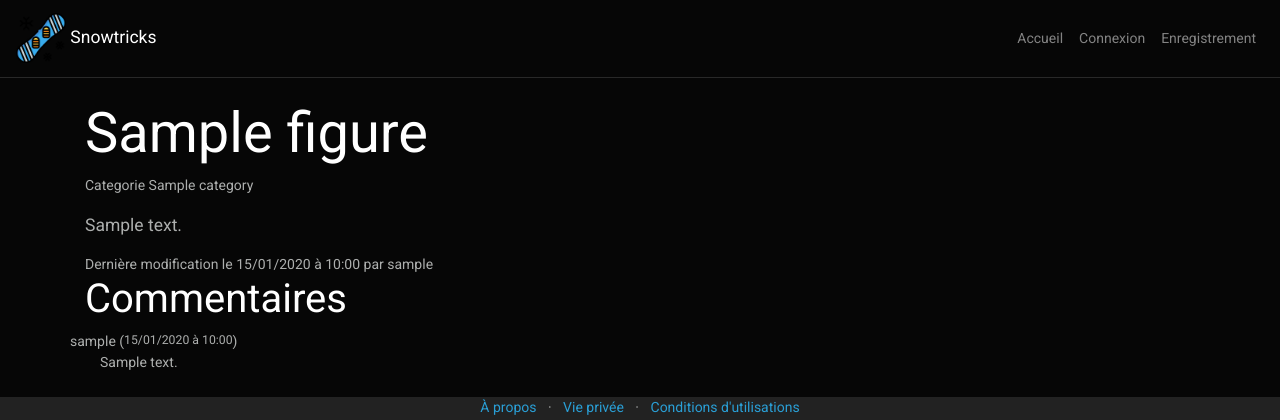
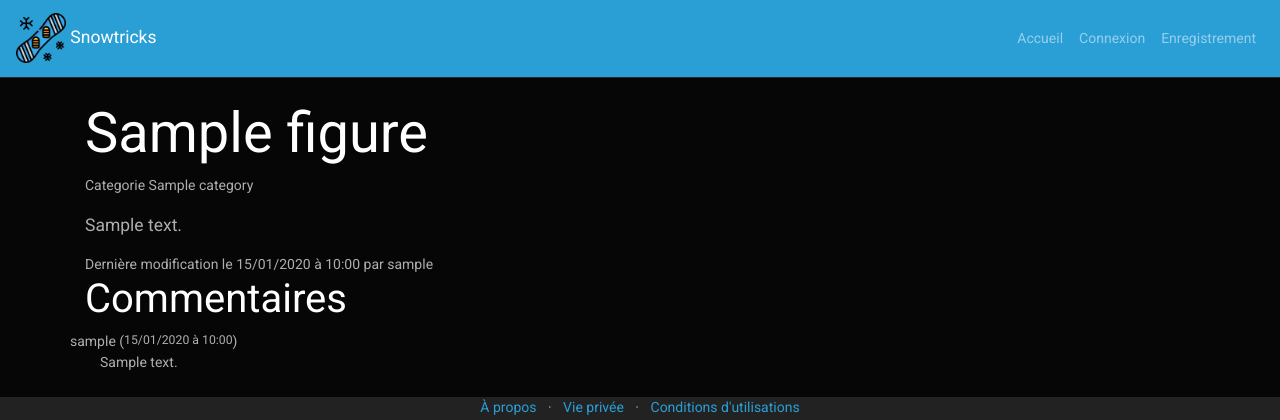
Before and after one commit to JgPhil/Snowtricks, a PHP site: template templates/app/show.html.twig in a window 1280 px wide. Shown: the top 420 px of the page. Run offline with PHP 8.4, Linux system fonts and the light colour scheme; the template is opened without the code that fills it: most values are stand-ins (such as "Sample title", 1, 10 or a date in 2020); some libraries are stand-ins or nearby versions.

Commit message:
active attr navbar

```diff
--- a/templates/base.html.twig
+++ b/templates/base.html.twig
@@ -1,3 +1,4 @@
+{% set route_name = app.request.attributes.get('_route') %}
 <!DOCTYPE html>
 <html>
 	<head>
@@ -11,7 +12,7 @@
 
 	<body>
 
-		<nav class="navbar navbar-expand-lg fixed-top bg-dark navbar-dark justify-content-end">
+		<nav class="navbar navbar-expand-lg fixed-top bg-primary navbar-dark justify-content-end">
 			<a class="navbar-brand" href="{{ path('home') }}">
 				<img src=" {{ asset('/pictures/logo.png') }} " width="50" height="50" alt="logo">
 				Snowtricks</a>
@@ -20,16 +21,16 @@
 			</button>
 			<div class="collapse navbar-collapse " id="navbarContent">
 				<ul class="navbar-nav ml-auto">
-					<li class="nav-item">
+					<li  {% if route_name == "home" %}class="nav-item active" {% else %} class="nav-item"{% endif %}>
 						<a class="nav-link" href="{{ path('home') }}">
 							Accueil
 						</a>
 					</li>
 					{% if not app.user %}
-						<li class="nav-item">
+						<li class="nav-item"><li  {% if route_name == "security_login" %}class="nav-item active" {% else %} class="nav-item"{% endif %}>
 							<a href="{{path('security_login')}}" class="nav-link">Connexion</a>
 						</li>
-						<li class="nav-item">
+						<li  {% if route_name == "security_registration" %}class="nav-item active" {% else %} class="nav-item"{% endif %}>
 							<a href="{{ path('security_registration')}} " class="nav-link">Enregistrement</a>
 						</li>
 					{% else %}
@@ -39,7 +40,7 @@
 						<li class="nav-item">
 							<a href="{{ path('security_logout') }}" class="nav-link">Déconnexion</a>
 						</li>
-						<li class="nav-item">
+						<li  {% if route_name == "figure_create" %}class="nav-item active" {% else %} class="nav-item"{% endif %}>
 							<a href="{{ path('figure_create') }} " class="nav-link">Poster</a>
 						</li>
 					{% endif %}
```
